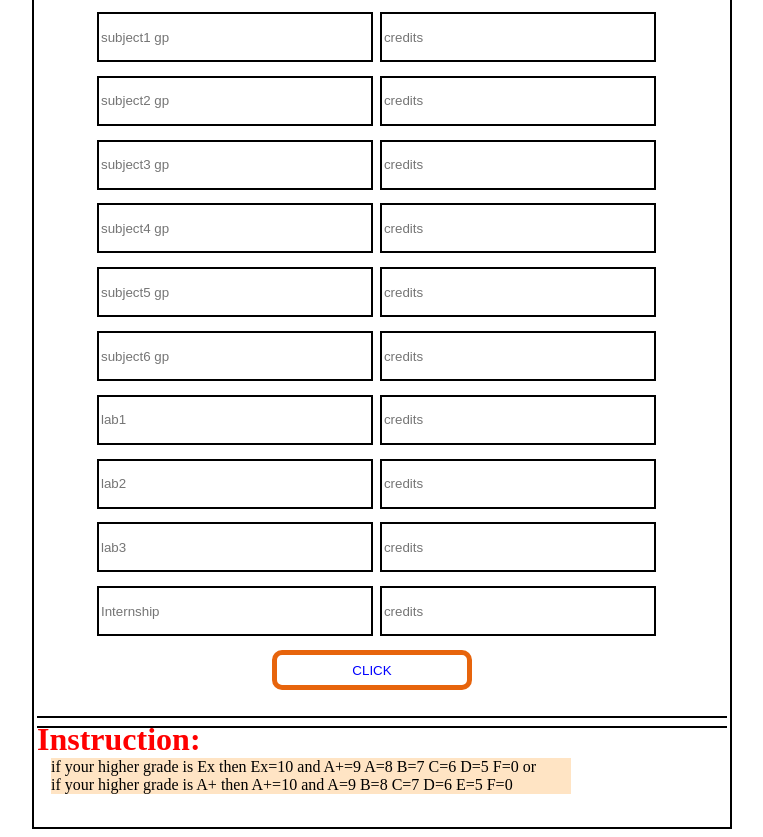
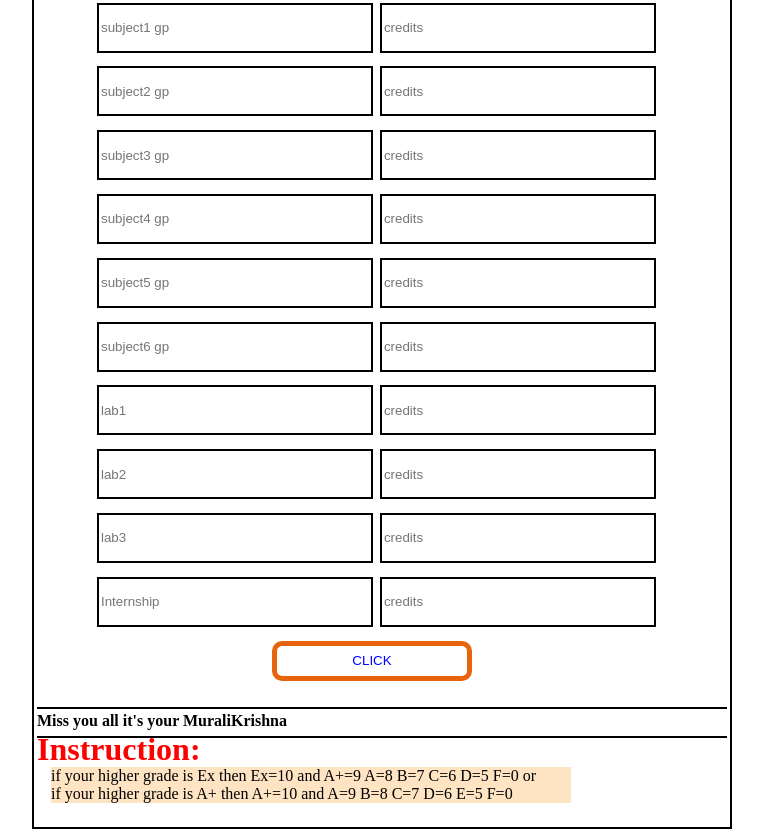
Before and after one commit to murali9110/cgpacalculator, a plain HTML site: page index.html in a window 1280 px wide. Shown: the part 281-1118 px from the top of the page, without its empty margins (258-1021 px from the left). Drawn offline with Linux system fonts and the light colour scheme.

Commit message:
Update index.html

```diff
--- a/index.html
+++ b/index.html
@@ -142,6 +142,7 @@
         <input type="number" Id="i10" placeholder="Internship"><input type="number" Id="c10" placeholder="credits"><br>
         <p Id="a1"></p><br>
         <button type="button" onclick="mycgpa()">CLICK</button><br><br><hr>
+            <h4>Miss you all it's your MuraliKrishna</h4>
         <hr>
         <br>
         <h1 Id="p0">Instruction:<br></h1><br>
```
